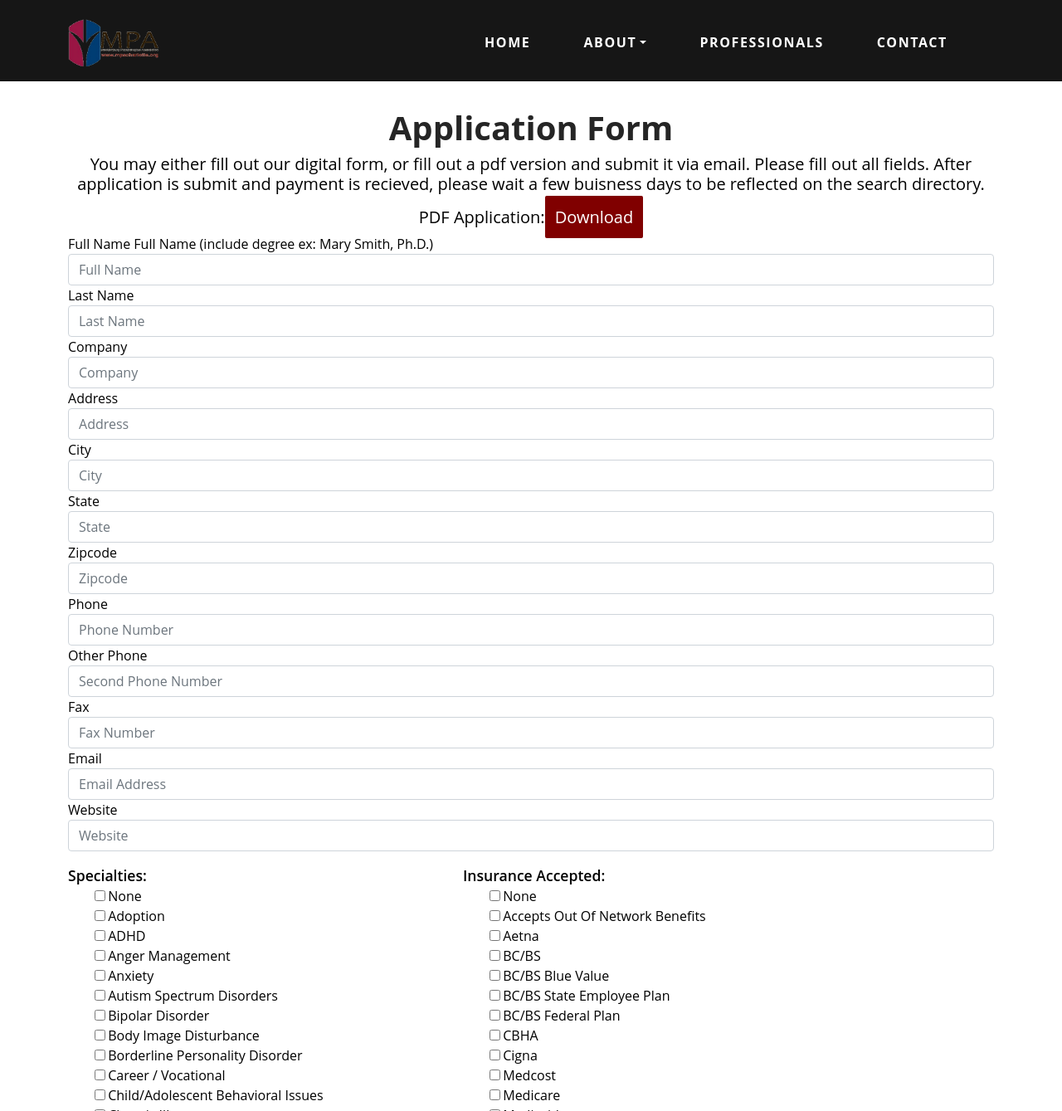
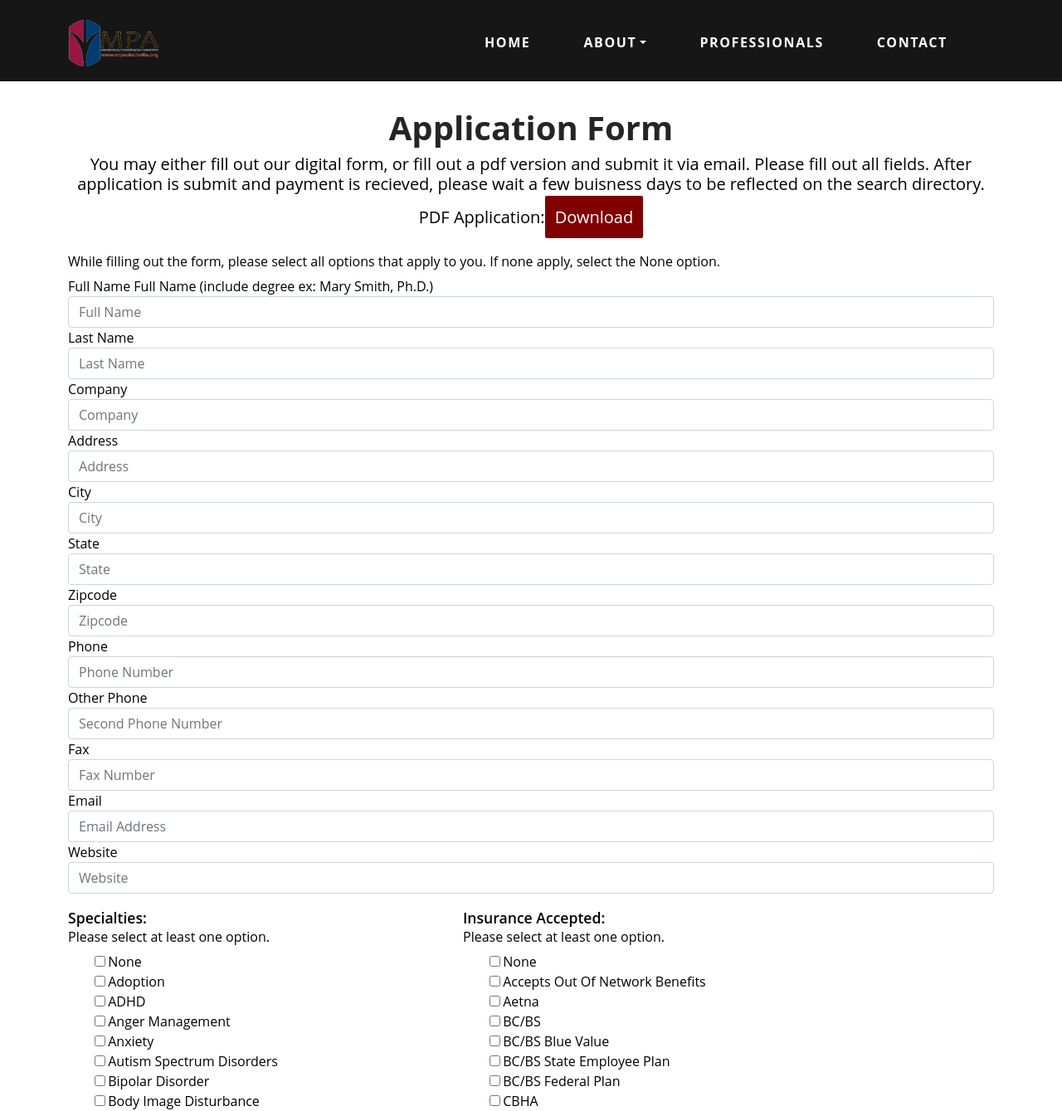
Before and after one commit to Clubin1/MpaFrontend, a React (Create React App) app: page /application in a window 1280 px wide. Shown: the top 1339 px of the page at 83% size. Built offline with nearby package versions, Linux system fonts and the light colour scheme.

Commit message:
search fixes

```diff
--- a/src/Components/Pages/Apply.js
+++ b/src/Components/Pages/Apply.js
@@ -260,6 +260,7 @@ function Apply() {
                         <form onSubmit={submitApplication}
                             class="form">
                             <FormGroup>
+                                <h6 className="formOffset">While filling out the form, please select all options that apply to you. If none apply, select the None option.</h6>
                                 <Label>Full Name Full Name (include degree ex:  Mary Smith, Ph.D.)</Label>
                                 <Input name="name" placeholder="Full Name"
                                     onChange={onChange}/>
@@ -320,8 +321,10 @@ function Apply() {
                             </FormGroup>
                             <div className="rowApp">
                                 <FormGroup className="formWidth">
+
                                     <Label className="checkLabel">Specialties:
                                     </Label>
+                                    <h6>Please select at least one option.</h6>
                                     <ul>
                                     <li>
                                              <input onChange={handleDisorders}
@@ -868,6 +871,7 @@ function Apply() {
                                     <FormGroup className="formWidth">
                                         <Label className="checkLabel">Insurance Accepted:
                                         </Label>
+                                        <h6>Please select at least one option.</h6>
                                         <ul>
 
                                             <li>
--- a/src/Components/Pages/Search.js
+++ b/src/Components/Pages/Search.js
@@ -61,7 +61,7 @@ const App = () => {
     }
     if (disorderState.length > 0) {
         state = state.filter((i) => {
-            if (i.insuranceAccepted !== null && i.specialties !== null) {
+            if (i.insuranceAccepted !== null && i.specialties !== null){
                 return(i.specialties.toLowerCase().match(disorderState.toLowerCase()))
             } else {
                 return(
@@ -142,7 +142,7 @@ const App = () => {
                                     )
                                 })}
                             </select>
-                            <label>Disorders: </label>
+                            <label>Specialties: </label>
                             <select onChange={handleChange2} id="disorders">
                                 <option value=""></option>
                                 <option value="Adoption">Adoption</option>
--- a/src/Components/Styles/Styles.css
+++ b/src/Components/Styles/Styles.css
@@ -123,6 +123,10 @@ body:fade {
   margin-left: 2rem;
   min-height: 15rem;
   height: auto;
+}
+
+.formOffset{
+  margin-top: 2rem;
 }
 .card-section{
   background-color:white!important;
```
